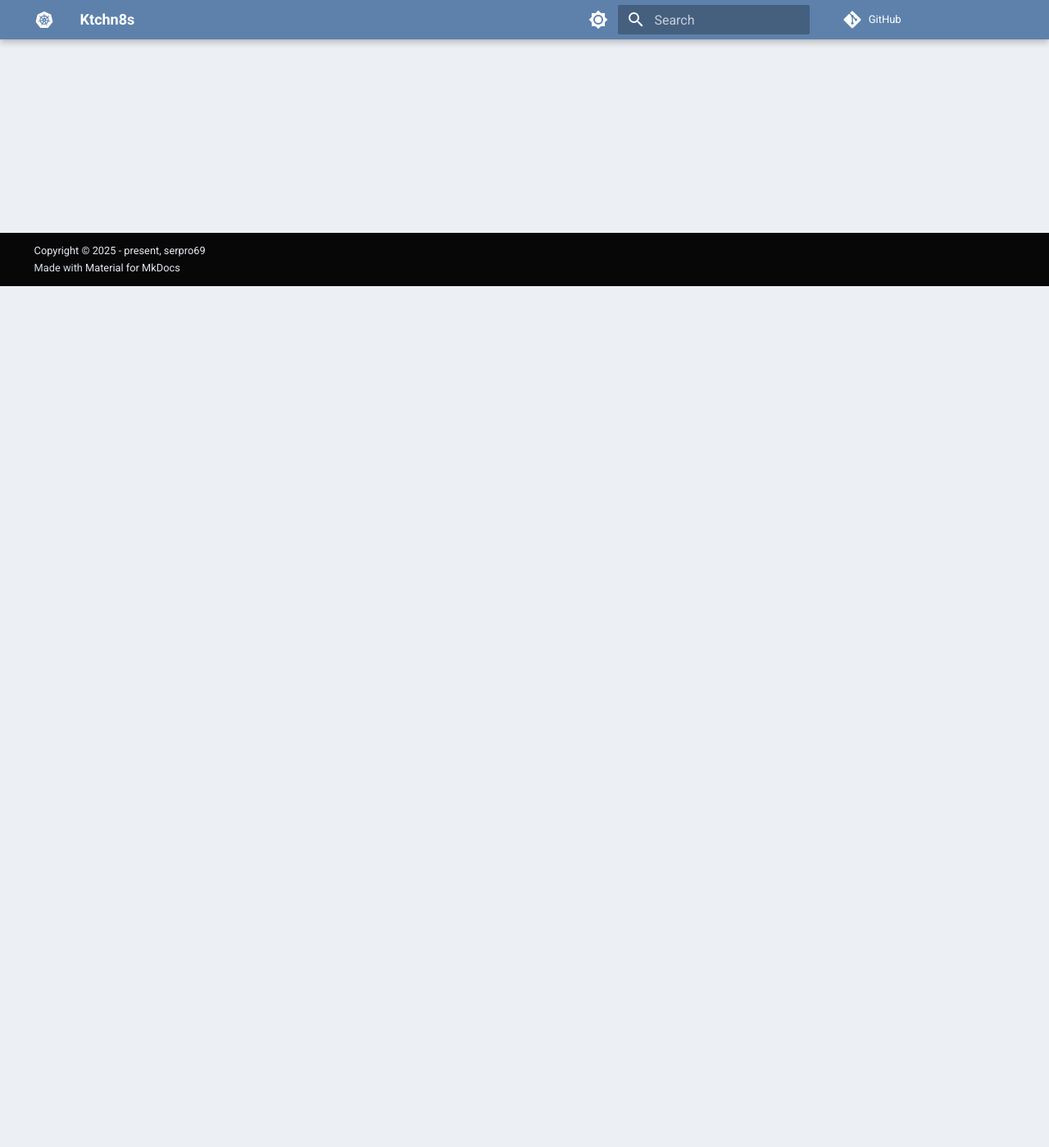
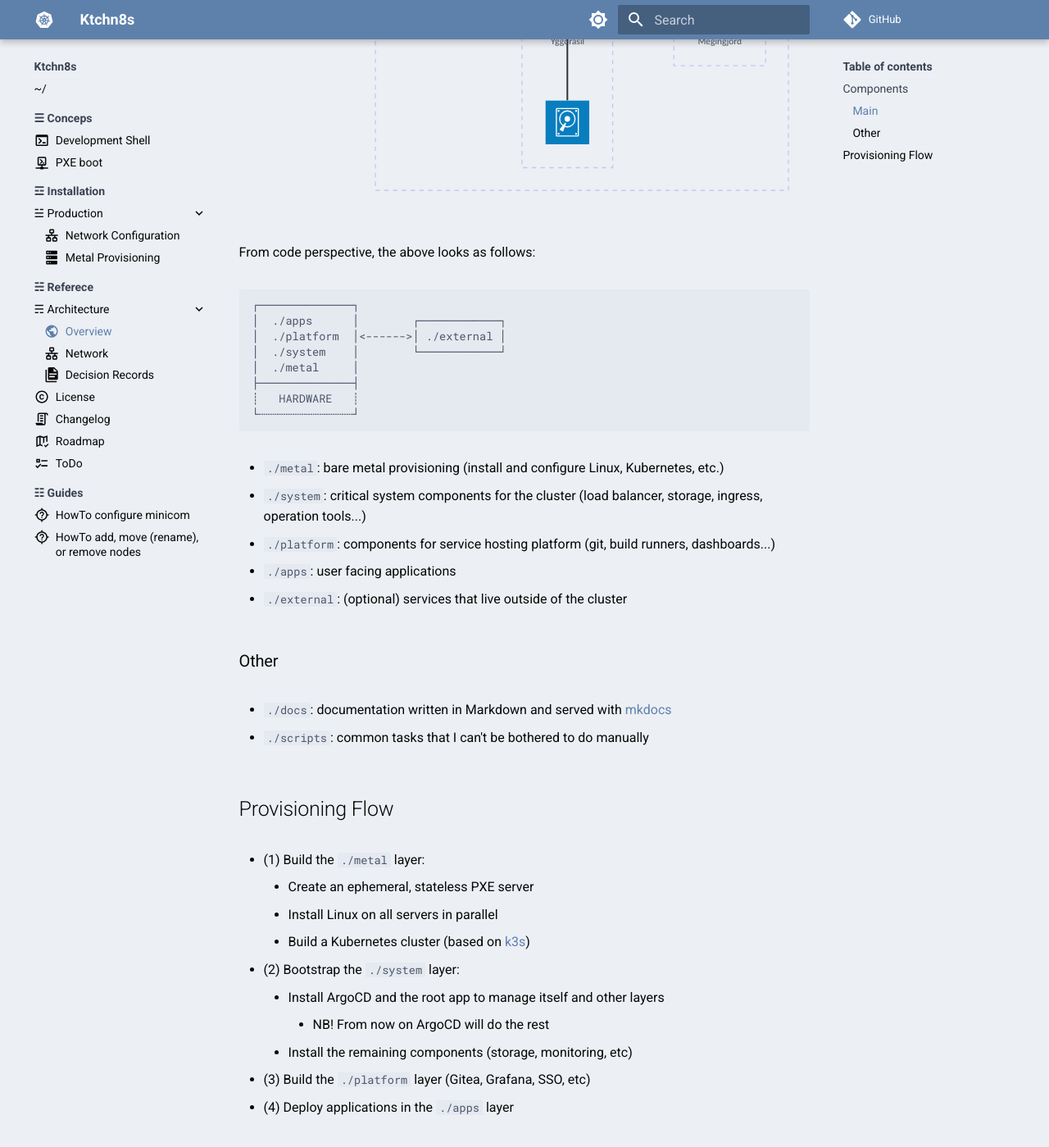
Before and after one commit to serpro69/ktchn8s, an MkDocs documentation site: the page built from docs/reference/architecture/overview.md, in a window 1280 px wide and 1400 px high, scrolled down 1051 px. Shown: the whole window at 82% size. Built offline with MkDocs 1.6.1 and Material for MkDocs 9.7.7, drawn with Linux system fonts in a browser that asks for light colours; comment, search, counter and statistics services are not loaded; some of the changed text lies outside the part shown.

Commit message:
Document architecture overview (#21)

````diff
--- /dev/null
+++ b/docs/assets/javascripts/mermaid-extra.js
@@ -0,0 +1,49 @@
+(function () {
+  // Begin async loading icon packs ASAP so they don't slow down the diagram rendering
+  const iconify_logos = fetch(
+    "https://unpkg.com/@iconify-json/logos@1/icons.json",
+  )
+    .then((res) => res.json())
+    .catch((e) => console.error("Failed to fetch Mermaid icon pack:", e));
+
+  // Example of loading additional packs if needed
+  const iconify_material_symbols = fetch(
+    "https://unpkg.com/@iconify-json/material-symbols@1/icons.json",
+  )
+    .then((res) => res.json())
+    .catch((e) => console.error("Failed to fetch Mermaid icon pack:", e));
+
+  const iconify_material_icons = fetch(
+    "https://unpkg.com/@iconify-json/mdi@1/icons.json",
+  )
+    .then((res) => res.json())
+    .catch((e) => console.error("Failed to fetch Mermaid icon pack:", e));
+
+  // Example of loading additional packs if needed
+  const iconify_simple_icons = fetch(
+    "https://unpkg.com/@iconify-json/simple-icons@1/icons.json",
+  )
+    .then((res) => res.json())
+    .catch((e) => console.error("Failed to fetch Mermaid icon pack:", e));
+
+  // Intercept Mermaid loading into the global scope so we can register
+  // the icon packs before Mermaid is initialized is finalized by Material for MkDocs
+  Object.defineProperty(window, "mermaid", {
+    configurable: true,
+    set: async function (value) {
+      delete window.mermaid;
+      window.mermaid = value;
+
+      try {
+        value.registerIconPacks([
+          { name: "logos", loader: () => iconify_logos },
+          { name: "material-symbols", loader: () => iconify_material_symbols },
+          { name: "mdi", loader: () => iconify_material_icons },
+          { name: "si", loader: () => iconify_simple_icons },
+        ]);
+      } catch (e) {
+        console.error("Error registering Mermaid icon pack:", e);
+      }
+    },
+  });
+})();
--- a/docs/reference/architecture/overview.md
+++ b/docs/reference/architecture/overview.md
@@ -6,10 +6,118 @@
 
 ## Components
 
-Main:
+### Main
 
-- ...
+```mermaid
+architecture-beta
+    group home(si:kubernetes)[Ktchn8s]
 
-Other:
+    group control(mdi:account-tie-hat) in home
+    group worker(mdi:worker) in home
+    group storage(mdi:network-attached-storage) in home
 
-- `./docs`: documentation, written in Markdown and served with [mkdocs](https://www.mkdocs.org/)
+    service odin(server)[Odin] in control
+    service freyja(server)[Freyja] in control
+    service heimdall(server)[Heimdall] in control
+
+    service draupnir(server)[Draupnir] in worker
+    service megingjord(server)[Megingjord] in worker
+
+    service yggdrasil(server)[Yggdrasil] in storage
+    service disks(disk) in storage
+
+    yggdrasil:B -- T:disks
+
+    odin{group}:R <--> L:draupnir{group}
+    odin{group}:B <--> T:yggdrasil{group}
+    megingjord{group}:L <--> R:yggdrasil{group}
+
+    %% External Services
+
+    group external(mdi:cloud)[External]
+
+    service cloudflare(si:cloudflare)[Cloudflare] in external
+    service letsencrypt(si:letsencrypt)[LetsEncrypt] in external
+
+    cloudflare{group}:B <--> T:heimdall{group}
+```
+
+From code perspective, the above looks as follows:
+
+<!-- https://en.wikipedia.org/wiki/Box_Drawing -->
+
+```
+┌──────────────┐
+│  ./apps      │        ┌────────────┐
+│  ./platform  │<------>│ ./external │
+│  ./system    │        └────────────┘
+│  ./metal     │
+├──────────────┤
+┊   HARDWARE   ┊
+└┄┄┄┄┄┄┄┄┄┄┄┄┄┄┘
+```
+
+- `./metal`: bare metal provisioning (install and configure Linux, Kubernetes, etc.)
+- `./system`: critical system components for the cluster (load balancer, storage, ingress, operation tools...)
+- `./platform`: components for service hosting platform (git, build runners, dashboards...)
+- `./apps`: user facing applications
+- `./external`: (optional) services that live outside of the cluster
+
+### Other
+
+- `./docs`: documentation written in Markdown and served with [mkdocs](https://www.mkdocs.org/)
+- `./scripts`: common tasks that I can't be bothered to do manually
+
+## Provisioning Flow
+
+- (1) Build the `./metal` layer:
+    - Create an ephemeral, stateless PXE server
+    - Install Linux on all servers in parallel
+    - Build a Kubernetes cluster (based on [k3s](https://k3s.io/))
+- (2) Bootstrap the `./system` layer:
+    - Install ArgoCD and the root app to manage itself and other layers
+        - NB! From now on ArgoCD will do the rest
+    - Install the remaining components (storage, monitoring, etc)
+- (3) Build the `./platform` layer (Gitea, Grafana, SSO, etc)
+- (4) Deploy applications in the `./apps` layer
+
+```mermaid
+flowchart TD
+  subgraph metal[./metal]
+    pxe[PXE Server] -.-> linux[Fedora Server] --> k3s
+  end
+
+  subgraph system[./system]
+    argocd[ArgoCD and root app]
+    nginx[NGINX]
+    rook-ceph[Rook Ceph]
+    cert-manager
+    external-dns[External DNS]
+    cloudflared
+  end
+
+  subgraph external[./external]
+    letsencrypt[Let's Encrypt]
+    cloudflare[Cloudflare]
+  end
+
+  letsencrypt -.-> cert-manager
+  cloudflare -.-> cert-manager
+  cloudflare -.-> external-dns
+  cloudflare -.-> cloudflared
+
+  subgraph platform[./platform]
+    Gitea
+    Woodpecker
+    Grafana
+  end
+
+  subgraph apps[./apps]
+    homepage[Homepage]
+    jellyfin[Jellyfin]
+    matrix[Matrix]
+    paperless[Paperless]
+  end
+
+  make@{ shape: text, label: "<code>make</code>" } -- 1 --> metal -- 2 --> system -. 3 .-> platform -. 4 .-> apps
+```
--- a/mkdocs.yml
+++ b/mkdocs.yml
@@ -42,6 +42,11 @@
   - assets/stylesheets/image.css
   - assets/stylesheets/extra.css
   - assets/stylesheets/nord.css
+
+extra_javascript:
+  - https://unpkg.com/mermaid@11.7.0/dist/mermaid.min.js
+  - path: ./assets/javascripts/mermaid-extra.js
+    type: module
 
 markdown_extensions:
   # https://squidfunk.github.io/mkdocs-material/reference/icons-emojis/
````
Also changed, not shown: docs/reference/architecture/network.md (+3 -3 lines), 2 other files.
